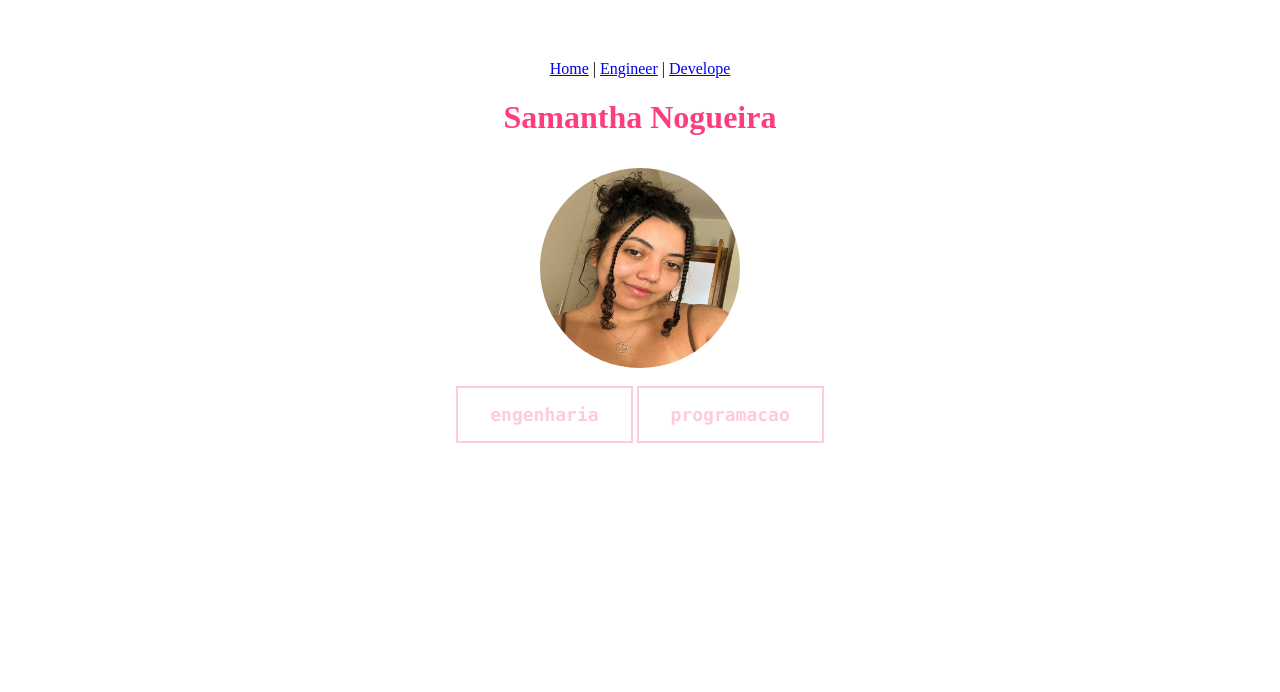
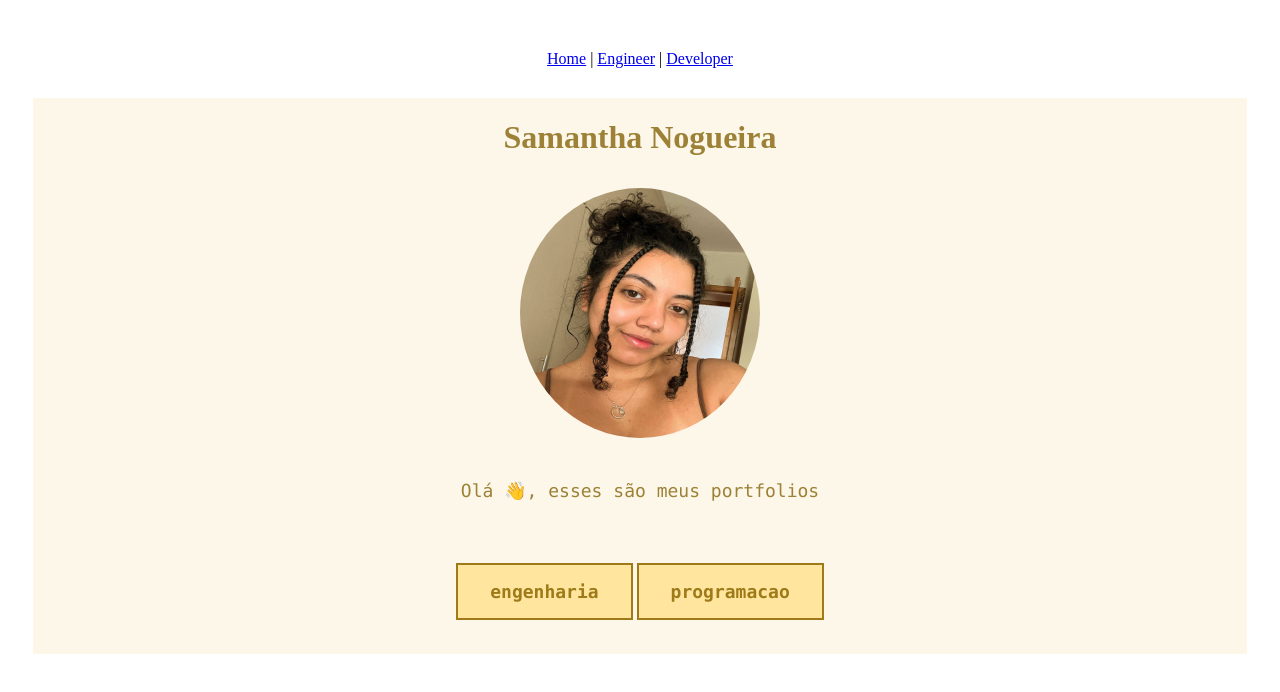
Before and after one commit to samrln/portfolio, a Vue app: page / in a window 1280 px wide. Shown: the top 692 px of the page. Built offline with nearby package versions, Linux system fonts and the light colour scheme; the HTML template or start-up script is replaced by a standard one.

Commit message:
refactor home (#2)
* refactor home

* refactor color home

---------

Co-authored-by: Samantha Nogueira <samanthanogueira@MacBook-Air-de-Samantha.local>

```diff
--- a/src/App.vue
+++ b/src/App.vue
@@ -2,7 +2,7 @@
   <div id="nav">
     <router-link to="/">Home</router-link> |
     <router-link to="/EngineerPortfolio">Engineer</router-link> |
-    <router-link to="/DeveloperPortfolio">Develope</router-link>
+    <router-link to="/DeveloperPortfolio">Developer</router-link>
   </div>
   <router-view />
 </template>
@@ -16,6 +16,10 @@
 <style>
 #app {
   text-align: center;
-  margin-top: 60px;
+  margin: 20px 0px 60px;
+}
+
+#nav {
+  padding: 30px;
 }
 </style>
--- a/src/pages/Home.vue
+++ b/src/pages/Home.vue
@@ -5,6 +5,9 @@
     </div>
     <div class="container_image">
       <img src="../assets/logo.jpg">
+    </div>
+    <div class="container_text">
+      <p>Olá 👋, esses são meus portfolios</p>
     </div>
     <div class="container_button">
       <button class="button eng" @click="engineerPortfolio()">engenharia</button>
@@ -14,7 +17,7 @@
 </template>
 
 <script>
-export default{
+export default {
   name: 'homePage',
 
   methods: {
@@ -28,62 +31,4 @@ export default{
 }
 </script>
 
-<style scoped>
-.home {
-  display: flex;
-  align-content: space-around;
-  flex-direction: column;
-}
-.container_header {
-  list-style-type: none;
-  color: #ff3c80;
-}
-.container_image {
-  justify-content: center;
-}
-.container_image img {
-  margin: 10px;
-  width: 200px;
-  height: 200px;
-  border-radius: 50%;
-}
-.container_button {
-  color: #ff3c80;
-  justify-content: center;
-  flex-direction: row;
-  display: flex;
-}
-.button {
-  border: none;
-  padding: 16px 32px;
-  text-align: center;
-  text-decoration: none;
-  display: inline-block;
-  font-family: "Lucida Console";
-  font-size: 18px;
-  margin: 4px 2px;
-  font-weight: bold;
-  -webkit-transition-duration: 0.4s; /* Safari */
-  transition-duration: 0.4s;
-  cursor: pointer;
-}
-.eng {
-    background-color: #fff;
-    color: #ffcbdb;
-    border: 2px solid #ffcbdb;
-}
-
-.eng:hover {
-    background-color: #ffcbdb;
-    color: #ff3c80;
-}
-.ti {
-  background-color: #fff;
-  color: #ffcbdb;
-  border: 2px solid #ffcbdb;
-}
-.ti:hover {
-  background-color: #ffcbdb;
-  color: #ff3c80;
-}
-</style>
+<style src="../styles/home.css" scoped></style>
--- /dev/null
+++ b/src/styles/home.css
@@ -0,0 +1,68 @@
+.home {
+    display: flex;
+    align-content: space-around;
+    flex-direction: column;
+    background-color: #fcf7e8;
+    margin-right: 25px;
+    margin-left: 25px;
+  }
+  .container_header {
+    list-style-type: none;
+    color: #9c8136;
+  }
+  .container_image {
+    justify-content: center;
+  }
+  .container_image img {
+    margin: 10px;
+    width: 240px;
+    height: 250px;
+    border-radius: 50%;
+  }
+  .container_text {
+    color: #9c8136;
+    font-family: "Lucida Console";
+    font-size: 18px;
+    margin: 10px;
+    text-align: center;
+  }
+  .container_button {
+    color: #ff3c80;
+    justify-content: center;
+    flex-direction: row;
+    display: flex;
+    padding: 30px;
+  }
+  .button {
+    border: none;
+    padding: 16px 32px;
+    text-align: center;
+    text-decoration: none;
+    display: inline-block;
+    font-family: "Lucida Console";
+    font-size: 18px;
+    margin: 4px 2px;
+    font-weight: bold;
+    -webkit-transition-duration: 0.4s; /* Safari */
+    transition-duration: 0.4s;
+    cursor: pointer;
+  }
+  .eng {
+      background-color: #ffe59e;
+      color: #9e7a18;
+      border: 2px solid #9e7a18;
+  }
+
+  .eng:hover {
+      background-color: #fffbef;
+      color: #a29267;
+  }
+  .ti {
+    background-color: #ffe59e;
+    color: #9e7a18;
+    border: 2px solid #9e7a18;
+  }
+  .ti:hover {
+    background-color: #fffbef;
+    color: #a29267;
+  }
```
